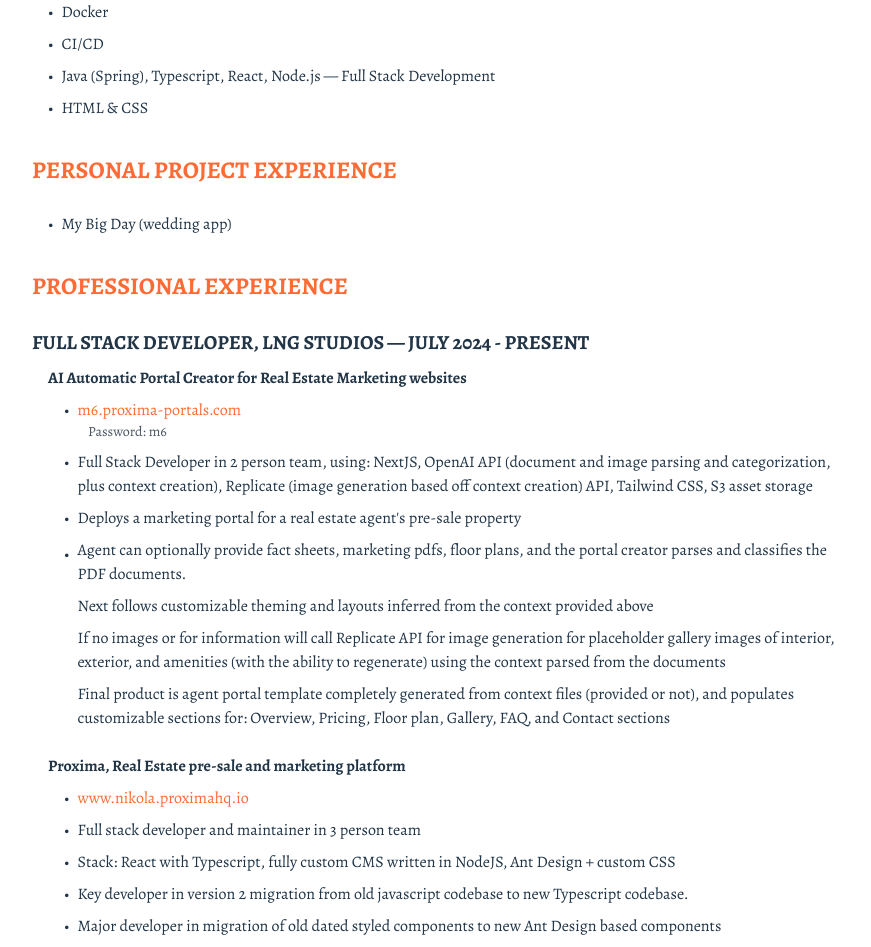
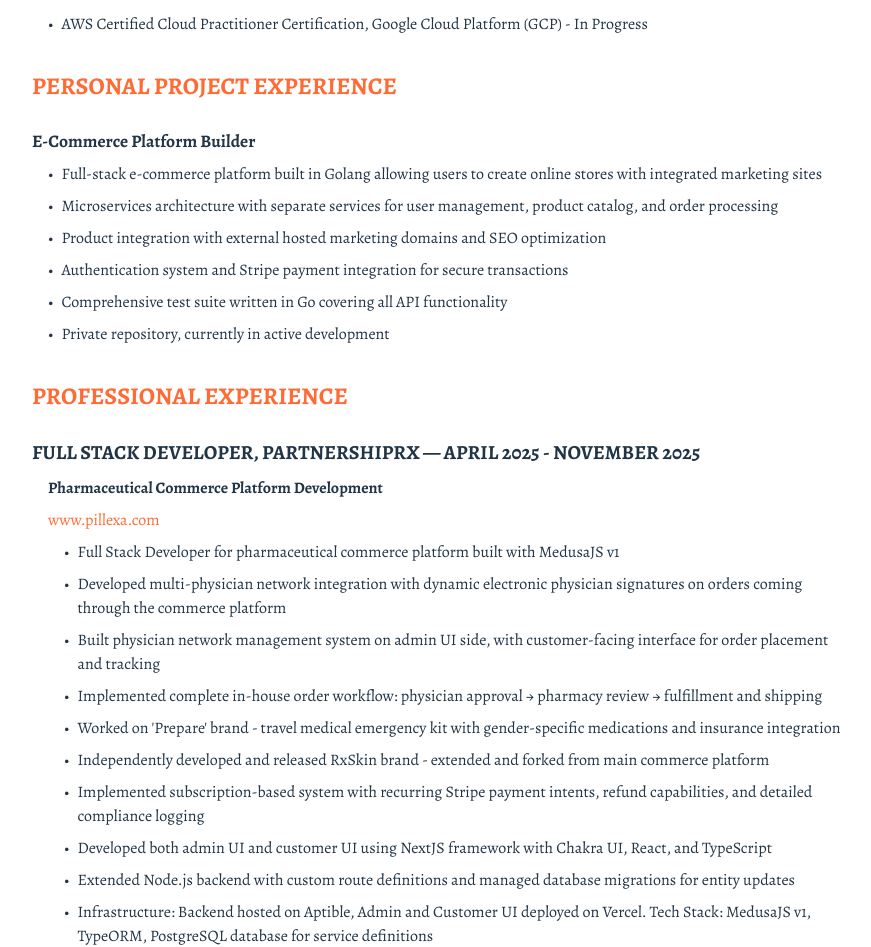
Before and after one commit to pkpkvac/peter-kvac-resume, a React (Vite) app: page /resume in a window 1280 px wide. Shown: the part 766-1713 px from the top of the page, without its empty margins (198-1069 px from the left). Built offline with nearby package versions, Linux system fonts and the light colour scheme.

Commit message:
update resume after pillexa

```diff
--- a/src/pages/HomePage.tsx
+++ b/src/pages/HomePage.tsx
@@ -56,7 +56,7 @@
 							textShadow: "2px 2px 4px rgba(0,0,0,0.5)",
 						}}
 					>
-						A cloud engineer and developer.
+						an infrastructure and full stack developer.
 					</h2>
 				</div>
 			</section>
@@ -106,7 +106,7 @@
 										}
 										buttonColor="bg-brand-orange hover:bg-opacity-90"
 									>
-										AWS. Python. Typescript. Java. Passion.
+										AWS. GCP. Typescript. Golang. Passion.
 									</Card>
 								</div>
 								<div className="px-4">
@@ -133,7 +133,7 @@
 										}
 										buttonColor="bg-brand-orange hover:bg-opacity-90"
 									>
-										AWS. Python. Typescript. Java. Passion.
+										AWS. GCP. Typescript. Golang. Passion.
 									</Card>
 								</div>
 								<div style={{ display: "table-cell", padding: "0 1rem" }}>
--- a/src/pages/ResumePage.tsx
+++ b/src/pages/ResumePage.tsx
@@ -57,7 +57,7 @@
 								marginBottom: "1rem",
 							}}
 						>
-							Software Engineer (Full Stack & DevOps)
+							Software Engineer (Full Stack & Infrastructure)
 						</h2>
 						<div
 							style={{
@@ -72,56 +72,10 @@
 							}}
 						>
 							<p>Vancouver</p>
-							<p>
-								<a
-									href="tel:+16044463529"
-									style={{ color: "#FF6B35", textDecoration: "none" }}
-									onMouseOver={(e) =>
-										(e.currentTarget.style.textDecoration = "underline")
-									}
-									onMouseOut={(e) =>
-										(e.currentTarget.style.textDecoration = "none")
-									}
-								>
-									(604) 446 3529
-								</a>
-							</p>
-							<p>
-								<a
-									href="mailto:pkvac89@outlook.com"
-									style={{ color: "#FF6B35", textDecoration: "none" }}
-									onMouseOver={(e) =>
-										(e.currentTarget.style.textDecoration = "underline")
-									}
-									onMouseOut={(e) =>
-										(e.currentTarget.style.textDecoration = "none")
-									}
-								>
-									pkvac89@outlook.com
-								</a>
-							</p>
+							<p>(604) 446 3529</p>
+							<p>pkvac89@outlook.com</p>
 						</div>
 					</header>
-
-					{/* Certifications */}
-					<section style={{ marginBottom: "2rem" }}>
-						<h2
-							style={{
-								fontSize: "1.5rem",
-								color: "#FF6B35",
-								marginBottom: "1rem",
-								paddingBottom: "0.5rem",
-							}}
-						>
-							CERTIFICATIONS
-						</h2>
-						<ul style={{ listStyleType: "none", paddingLeft: "1rem" }}>
-							<li style={{ display: "flex", alignItems: "center" }}>
-								<span style={{ marginRight: "0.5rem" }}>•</span>
-								AWS Certified Cloud Practitioner
-							</li>
-						</ul>
-					</section>
 
 					{/* Technical Skills */}
 					<section style={{ marginBottom: "2rem" }}>
@@ -144,17 +98,7 @@
 								}}
 							>
 								<span style={{ marginRight: "0.5rem" }}>•</span>
-								AWS Cloud & Infrastructure
-							</li>
-							<li
-								style={{
-									display: "flex",
-									alignItems: "center",
-									marginBottom: "0.5rem",
-								}}
-							>
-								<span style={{ marginRight: "0.5rem" }}>•</span>
-								Docker
+								Docker & Kubernetes
 							</li>
 							<li
 								style={{
@@ -174,12 +118,33 @@
 								}}
 							>
 								<span style={{ marginRight: "0.5rem" }}>•</span>
-								Java (Spring), Typescript, React, Node.js — Full Stack
-								Development
+								Golang, Typescript, React, Node.js — Full Stack Development
+							</li>
+							<li
+								style={{
+									display: "flex",
+									alignItems: "center",
+									marginBottom: "0.5rem",
+								}}
+							>
+								<span style={{ marginRight: "0.5rem" }}>•</span>
+								Microservices Architecture & Design
+							</li>
+
+							<li
+								style={{
+									display: "flex",
+									alignItems: "center",
+									marginBottom: "0.5rem",
+								}}
+							>
+								<span style={{ marginRight: "0.5rem" }}>•</span>
+								HTML & CSS
 							</li>
 							<li style={{ display: "flex", alignItems: "center" }}>
 								<span style={{ marginRight: "0.5rem" }}>•</span>
-								HTML & CSS
+								AWS Certified Cloud Practitioner Certification, Google Cloud
+								Platform (GCP) - In Progress
 							</li>
 						</ul>
 					</section>
@@ -196,12 +161,91 @@
 						>
 							PERSONAL PROJECT EXPERIENCE
 						</h2>
-						<ul style={{ listStyleType: "none", paddingLeft: "1rem" }}>
-							<li style={{ display: "flex", alignItems: "center" }}>
-								<span style={{ marginRight: "0.5rem" }}>•</span>
-								My Big Day (wedding app)
-							</li>
-						</ul>
+						<div style={{ marginBottom: "1rem" }}>
+							<h3
+								style={{
+									fontSize: "1.1rem",
+									fontWeight: "bold",
+									marginBottom: "0.5rem",
+								}}
+							>
+								E-Commerce Platform Builder
+							</h3>
+							<ul style={{ listStyleType: "none", paddingLeft: "1rem" }}>
+								<li
+									style={{
+										display: "flex",
+										alignItems: "flex-start",
+										marginBottom: "0.5rem",
+									}}
+								>
+									<span style={{ marginRight: "0.5rem" }}>•</span>
+									<span>
+										Full-stack e-commerce platform built in Golang allowing
+										users to create online stores with integrated marketing
+										sites
+									</span>
+								</li>
+								<li
+									style={{
+										display: "flex",
+										alignItems: "flex-start",
+										marginBottom: "0.5rem",
+									}}
+								>
+									<span style={{ marginRight: "0.5rem" }}>•</span>
+									<span>
+										Microservices architecture with separate services for user
+										management, product catalog, and order processing
+									</span>
+								</li>
+								<li
+									style={{
+										display: "flex",
+										alignItems: "flex-start",
+										marginBottom: "0.5rem",
+									}}
+								>
+									<span style={{ marginRight: "0.5rem" }}>•</span>
+									<span>
+										Product integration with external hosted marketing domains
+										and SEO optimization
+									</span>
+								</li>
+								<li
+									style={{
+										display: "flex",
+										alignItems: "flex-start",
+										marginBottom: "0.5rem",
+									}}
+								>
+									<span style={{ marginRight: "0.5rem" }}>•</span>
+									<span>
+										Authentication system and Stripe payment integration for
+										secure transactions
+									</span>
+								</li>
+								<li
+									style={{
+										display: "flex",
+										alignItems: "flex-start",
+										marginBottom: "0.5rem",
+									}}
+								>
+									<span style={{ marginRight: "0.5rem" }}>•</span>
+									<span>
+										Comprehensive test suite written in Go covering all API
+										functionality
+									</span>
+								</li>
+								<li style={{ display: "flex", alignItems: "flex-start" }}>
+									<span style={{ marginRight: "0.5rem" }}>•</span>
+									<span>
+										Private repository, currently in active development
+									</span>
+								</li>
+							</ul>
+						</div>
 					</section>
 
 					{/* Professional Experience */}
@@ -217,6 +261,165 @@
 							PROFESSIONAL EXPERIENCE
 						</h2>
 
+						{/* PartnershipRx */}
+						<div style={{ marginBottom: "2rem" }}>
+							<h3
+								style={{
+									fontSize: "1.25rem",
+									fontWeight: "bold",
+									marginBottom: "0.5rem",
+								}}
+							>
+								FULL STACK DEVELOPER, PARTNERSHIPRX — APRIL 2025 - NOVEMBER 2025
+							</h3>
+
+							<div className="ml-4">
+								<p className="font-bold mb-2">
+									Pharmaceutical Commerce Platform Development
+								</p>
+								<div className="mb-2">
+									<a
+										href="https://www.pillexa.com/"
+										target="_blank"
+										rel="noopener noreferrer"
+										className="text-brand-orange hover:underline"
+									>
+										www.pillexa.com
+									</a>
+								</div>
+								<ul className="list-none pl-4">
+									<li
+										style={{
+											display: "flex",
+											alignItems: "flex-start",
+											marginBottom: "0.5rem",
+										}}
+									>
+										<span style={{ marginRight: "0.5rem" }}>•</span>
+										<span>
+											Full Stack Developer for pharmaceutical commerce platform
+											built with MedusaJS v1
+										</span>
+									</li>
+									<li
+										style={{
+											display: "flex",
+											alignItems: "flex-start",
+											marginBottom: "0.5rem",
+										}}
+									>
+										<span style={{ marginRight: "0.5rem" }}>•</span>
+										<span>
+											Developed multi-physician network integration with dynamic
+											electronic physician signatures on orders coming through
+											the commerce platform
+										</span>
+									</li>
+									<li
+										style={{
+											display: "flex",
+											alignItems: "flex-start",
+											marginBottom: "0.5rem",
+										}}
+									>
+										<span style={{ marginRight: "0.5rem" }}>•</span>
+										<span>
+											Built physician network management system on admin UI
+											side, with customer-facing interface for order placement
+											and tracking
+										</span>
+									</li>
+									<li
+										style={{
+											display: "flex",
+											alignItems: "flex-start",
+											marginBottom: "0.5rem",
+										}}
+									>
+										<span style={{ marginRight: "0.5rem" }}>•</span>
+										<span>
+											Implemented complete in-house order workflow: physician
+											approval → pharmacy review → fulfillment and shipping
+										</span>
+									</li>
+									<li
+										style={{
+											display: "flex",
+											alignItems: "flex-start",
+											marginBottom: "0.5rem",
+										}}
+									>
+										<span style={{ marginRight: "0.5rem" }}>•</span>
+										<span>
+											Worked on 'Prepare' brand - travel medical emergency kit
+											with gender-specific medications and insurance integration
+										</span>
+									</li>
+									<li
+										style={{
+											display: "flex",
+											alignItems: "flex-start",
+											marginBottom: "0.5rem",
+										}}
+									>
+										<span style={{ marginRight: "0.5rem" }}>•</span>
+										<span>
+											Independently developed and released RxSkin brand -
+											extended and forked from main commerce platform
+										</span>
+									</li>
+									<li
+										style={{
+											display: "flex",
+											alignItems: "flex-start",
+											marginBottom: "0.5rem",
+										}}
+									>
+										<span style={{ marginRight: "0.5rem" }}>•</span>
+										<span>
+											Implemented subscription-based system with recurring
+											Stripe payment intents, refund capabilities, and detailed
+											compliance logging
+										</span>
+									</li>
+									<li
+										style={{
+											display: "flex",
+											alignItems: "flex-start",
+											marginBottom: "0.5rem",
+										}}
+									>
+										<span style={{ marginRight: "0.5rem" }}>•</span>
+										<span>
+											Developed both admin UI and customer UI using NextJS
+											framework with Chakra UI, React, and TypeScript
+										</span>
+									</li>
+									<li
+										style={{
+											display: "flex",
+											alignItems: "flex-start",
+											marginBottom: "0.5rem",
+										}}
+									>
+										<span style={{ marginRight: "0.5rem" }}>•</span>
+										<span>
+											Extended Node.js backend with custom route definitions and
+											managed database migrations for entity updates
+										</span>
+									</li>
+									<li style={{ display: "flex", alignItems: "flex-start" }}>
+										<span style={{ marginRight: "0.5rem" }}>•</span>
+										<span>
+											Infrastructure: Backend hosted on Aptible, Admin and
+											Customer UI deployed on Vercel. Tech Stack: MedusaJS v1,
+											TypeORM, PostgreSQL database for service definitions
+										</span>
+									</li>
+								</ul>
+							</div>
+						</div>
+
 						{/* LNG Studios */}
 						<div style={{ marginBottom: "2rem" }}>
 							<h3
@@ -226,7 +429,7 @@
 									marginBottom: "0.5rem",
 								}}
 							>
-								FULL STACK DEVELOPER, LNG STUDIOS — JULY 2024 - PRESENT
+								FULL STACK DEVELOPER, LNG STUDIOS — JULY 2024 - APRIL 2025
 							</h3>
 
 							<div className="ml-4">
@@ -236,7 +439,6 @@
 								<ul className="list-none pl-4">
 									<li className="flex flex-col mb-2">
 										<div className="flex items-start">
-											<span className="mr-2">•</span>
 											<a
 												href="https://m6.proxima-portals.com"
 												target="_blank"
```
Also changed, not shown: src/pages/AboutPage.tsx (+8 -6 lines), 2 other files (tests, documents, lock files or other folders).
